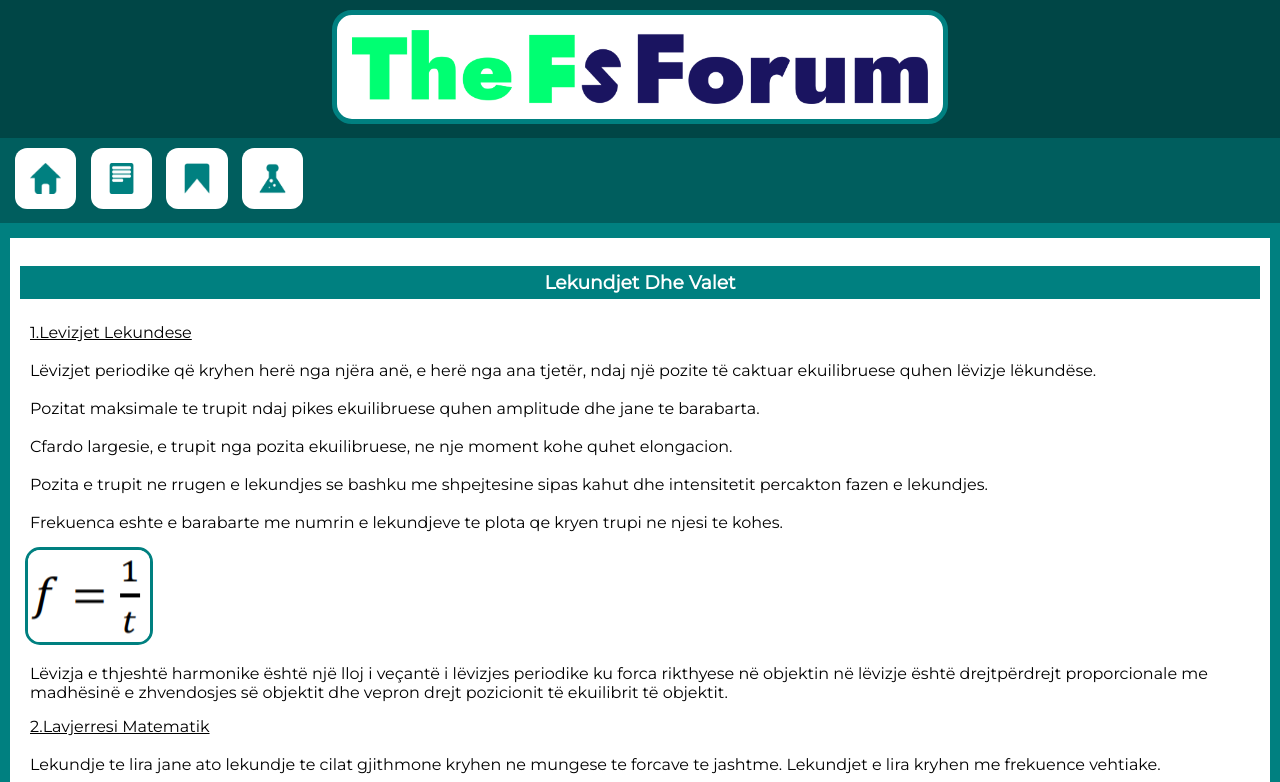
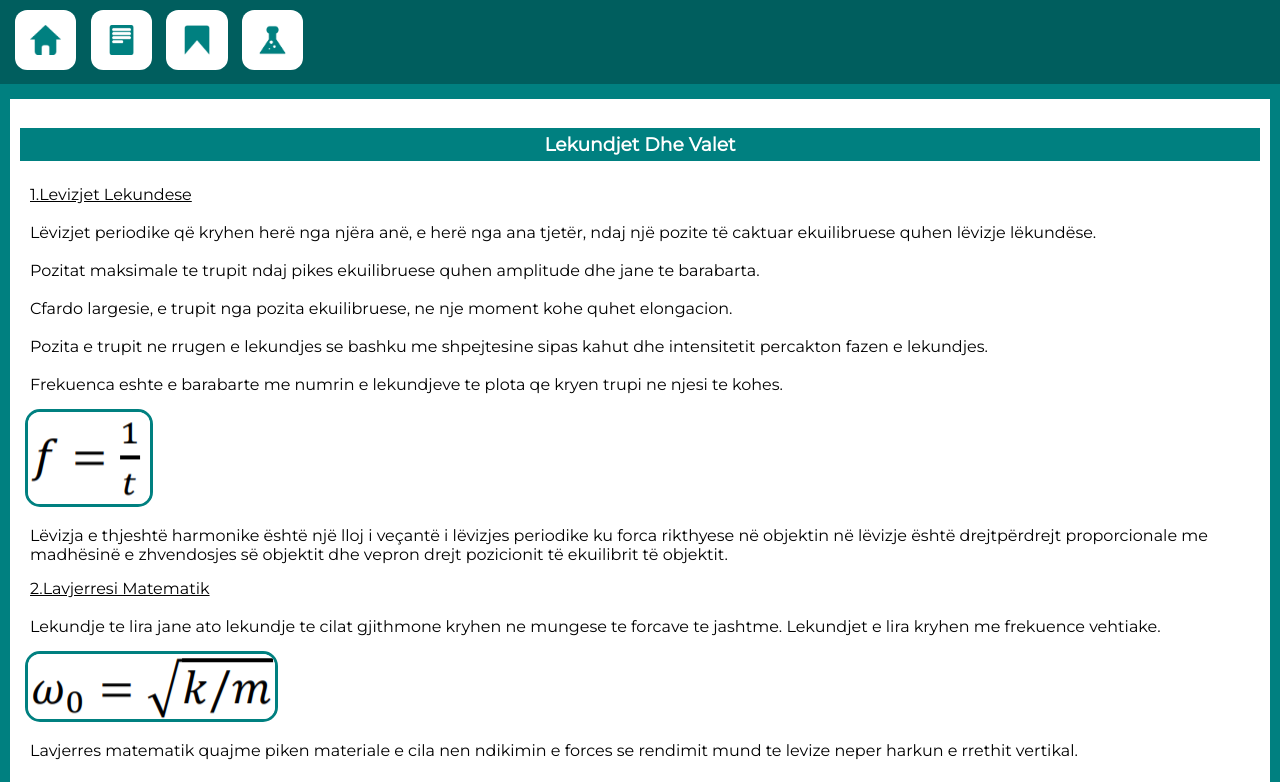
Before and after one commit to Freskimshabani/TheFsForum, a plain HTML site: page fizike.html in a window 1280 px wide. Shown: the top 782 px of the page. Drawn offline with Linux system fonts and the light colour scheme.

Commit message:
Add files via upload

```diff
--- a/fizike.html
+++ b/fizike.html
@@ -10,22 +10,18 @@
         <meta name="author" content="Freskim Shabani">
     </head>
     <body>
-        <div id="logo">
-            <img src="images/fsf.png" style="text-align: center; height: 45%; width: 45%; background-color: white; padding: 15px; border-radius: 20px; border: 5px solid teal;">
-        </div>
-
         <div id="cont">
             <nav>
                 <ul>
-                    <li><a href="index.html"><img src="images/Homeicon.png"></a></li>
-                    <li><a href="#cont"><img src="images/Bookicon.png"></a>
+                    <li><a href="index.html"><img src="images/Homeicon.png" class="navicon"></a></li>
+                    <li><a href="#cont"><img src="images/Bookicon.png" class="navicon"></a>
                         <ul>
                             <li class="selected"><a  href="fizike.html">Fizike</a></li>
                             <li><a href="mat.html">Matematike</a></li>
                         </ul>
 
                     </li>
-                    <li><a href="#cont"><img src="images/Bookmark.png"></a>
+                    <li><a href="#cont"><img src="images/Bookmark.png" class="navicon"></a>
                         <ul style="width: max-content;">
                             <li><a href="#LekVale">Lekundjet dhe Valet</a></li>
                             <li><a href="#Zeri">Zeri</a></li>
@@ -34,7 +30,7 @@
 
 
                     </li>
-                    <li><a href="#cont"><img src="images/Beakericon.png"></a>
+                    <li><a href="#cont"><img src="images/Beakericon.png" class="navicon"></a>
                         <ul>
                             <li><a href="#formula">Formulat</a></li>
                             <li><a href="#shembujt">Shembujt</a></li>
--- a/style.css
+++ b/style.css
@@ -105,8 +105,9 @@ nav{
     background-color: rgb(0, 94, 94);
     margin: 0px;
     z-index: 2;
+
 }
-nav img{
+nav img.navicon{
     border-radius: 20%;
     background-color: white;
     height: 30.35px;
@@ -124,6 +125,7 @@ nav>ul>li{
     display: inline-block;
     margin: 0px 5px;
     position: relative;
+    vertical-align: middle;
 }
 nav>ul>li:hover{
 }
@@ -146,6 +148,9 @@ nav>ul>li:hover>ul{
     display: block;
     animation: sldw 0.3s forwards;
 }
+nav>ul>li:hover::after>ul{
+    animation: sldu 0.3s forwards;
+}
 nav>ul>li>ul>li{
     text-align: center;
     background-color: teal;
@@ -157,6 +162,7 @@ nav>ul>li>ul>li{
 nav>ul>li>ul>li:hover{
     animation: hov 0.5s forwards;
 }
+
 nav li a{
     text-decoration: none;
     color: white;
@@ -185,3 +191,11 @@ nav li.selected a{
         opacity: 0.75;
     }
 }
+@keyframes sldu{
+    from{
+        opacity: 1;
+    }
+    to{
+        opacity: 0;
+    }
+}
```
Also changed, not shown: index.html (+2 -6 lines).
